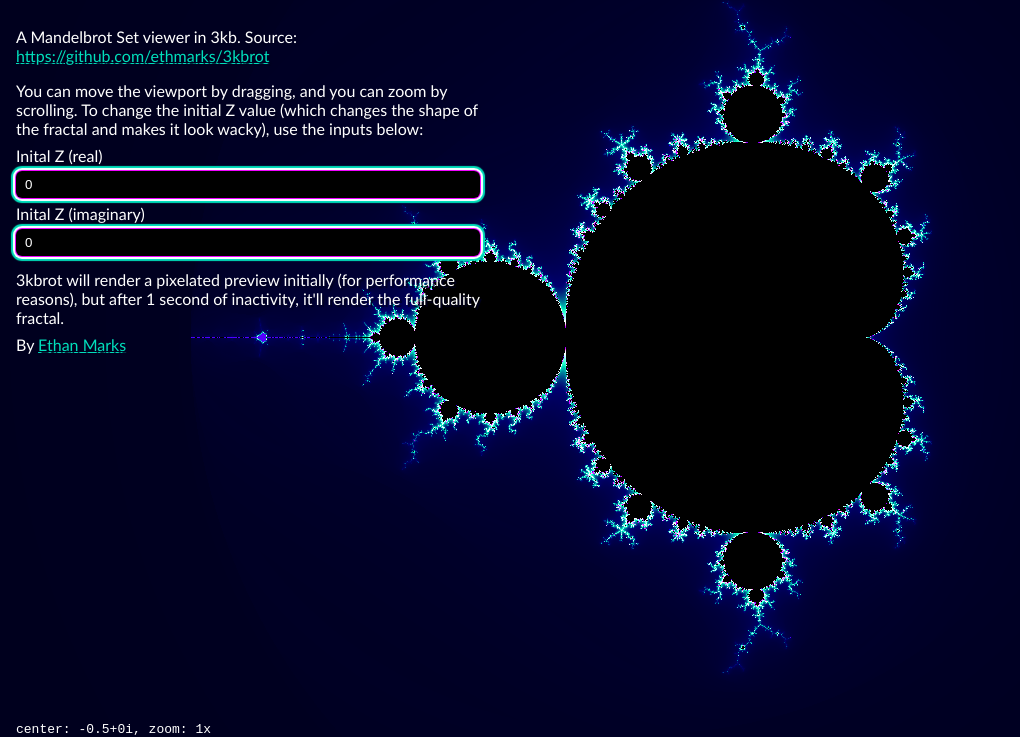
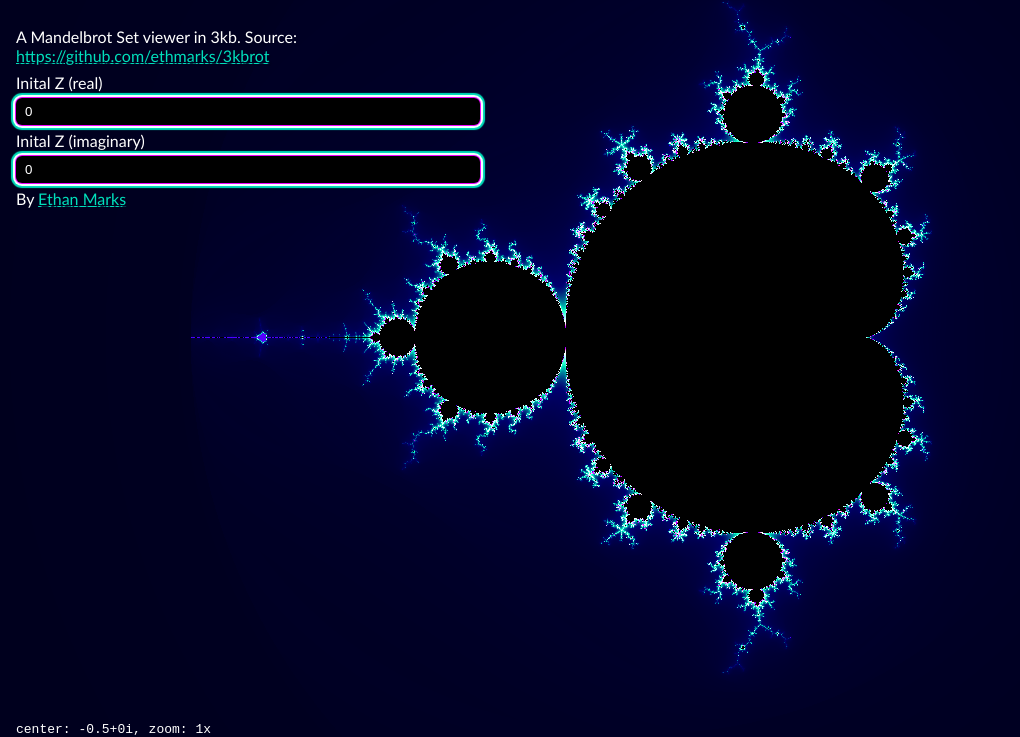
Before and after one commit to ethmarks/3kbrot, a website: page src/index.html in a window 1280 px wide. Shown: the part 63-800 px from the top of the page, without its empty margins (0-1020 px from the left). Drawn offline with Linux system fonts and the light colour scheme.

Commit message:
make optimizations
505 bytes of headroom, yay!

```diff
--- a/src/index.html
+++ b/src/index.html
@@ -10,29 +10,19 @@
 			>
 		</p>
 
-		<p>
-			You can move the viewport by dragging, and you can zoom by
-			scrolling. To change the initial Z value (which changes the shape of
-			the fractal and makes it look wacky), use the inputs below:
-		</p>
-
 		<label for="izr">Inital Z (real)</label>
 		<input id="izr" type="number" step="0.1" />
 
 		<label for="izi">Inital Z (imaginary)</label>
 		<input id="izi" type="number" step="0.1" />
 
-		<p>
-			3kbrot will render a pixelated preview initially (for performance
-			reasons), but after 1 second of inactivity, it'll render the
-			full-quality fractal.
-		</p>
-
 		<footer>
 			By <a href="https://github.com/ethmarks">Ethan Marks</a>
 		</footer>
 	</div>
-	<div id="b"></div>
+
+	<!-- "s" is for "stats"! -->
+	<div id="s"></div>
 	<style>
 		body {
 			margin: 0;
@@ -55,7 +45,7 @@
 			flex-direction: column;
 			max-width: 50ch;
 		}
-		#b {
+		#s {
 			bottom: 0;
 			font-family: monospace;
 		}
@@ -188,12 +178,10 @@
 						// some pixels
 						iterations < MAX_ITERATIONS
 					) {
-						const realNext =
-							real * real - imaginary * imaginary + scaledX;
-						const imaginaryNext = 2 * real * imaginary + scaledY;
-
-						real = realNext;
-						imaginary = imaginaryNext;
+						[real, imaginary] = [
+							real * real - imaginary * imaginary + scaledX,
+							2 * real * imaginary + scaledY,
+						];
 
 						iterations++;
 					}
@@ -224,18 +212,17 @@
 			draw();
 		}
 
-		const r = document.getElementById("r");
-
 		let fullresTimeout;
 		function render() {
-			updateStats();
+			// updates the stats
+			s.textContent = `center: ${viewportX}+${viewportY}i, zoom: ${Math.round(viewportScale / 300)}x`;
 
 			clearTimeout(fullresTimeout);
 
 			renderWithScale(PREVIEW_RES);
 
 			fullresTimeout = setTimeout(() => {
-				r.style.display = "inline";
+				r.style.display = "unset";
 
 				// setTimeout with zero delay, so that the browser can paint
 				// the "(Rendering...)" before the main thread gets blocked.
@@ -274,8 +261,7 @@
 		window.addEventListener("pointercancel", resetDrag);
 
 		window.addEventListener("pointermove", (event) => {
-			if (!isDragging) return;
-
+			if (isDragging) {
 				const dragDeltaX = event.clientX - centerX;
 				const dragDeltaY = event.clientY - centerY;
 
@@ -286,28 +272,23 @@
 				centerY = event.clientY;
 
 				render();
+			}
+			``;
 		});
 
-		const initialZRealEl = document.getElementById("izr");
-		const initialZImaginaryEl = document.getElementById("izi");
+		// initialZRealEl
+		izr.value = 0;
+		// initialZImaginaryEl
+		izi.value = 0;
 
-		initialZRealEl.addEventListener("input", () => {
-			initialZReal = initialZRealEl.value;
+		izr.addEventListener("input", () => {
+			initialZReal = izr.value;
 			render();
 		});
-		initialZImaginaryEl.addEventListener("input", () => {
-			initialZImaginary = initialZImaginaryEl.value;
+		izi.addEventListener("input", () => {
+			initialZImaginary = izi.value;
 			render();
 		});
-
-		initialZRealEl.value = 0;
-		initialZImaginaryEl.value = 0;
-
-		const stats = document.getElementById("b");
-
-		function updateStats() {
-			stats.textContent = `center: ${viewportX}+${viewportY}i, zoom: ${Math.round(viewportScale / 300)}x`;
-		}
 
 		render();
 	</script>
```
Also changed, not shown: dist/index.html, dist/uri.txt. Lines whose indentation alone changed are shown as unchanged.
